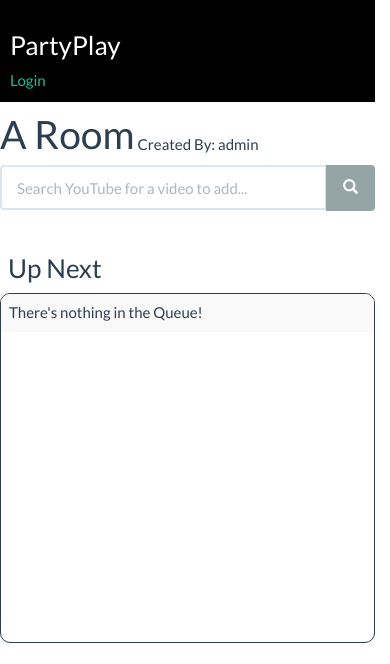
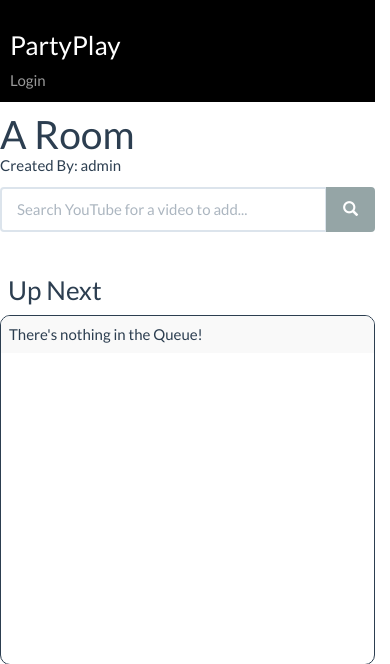
Before and after one commit to rollos/PartyPlay, a Django app: a page that uses PartyPlay/templates/base_generic.html in a window 390 px wide. Shown: the top 664 px of the page. Run offline with Django 3.2, Linux system fonts and the light colour scheme; data comes from the database, SQL or seed files in the repository; both versions use the stored data as it was after the commit; data that the repository does not hold is empty; some libraries are stand-ins or nearby versions.

Commit message:
Fixed some mobile layout problems

```diff
--- a/PartyPlay/static/css/styles.css
+++ b/PartyPlay/static/css/styles.css
@@ -33,4 +33,9 @@ body {
     background: #000;
     padding: 10px;
     margin:0;
+    color: #ffffff;
 }
+#mobile-bar a{
+    text-decoration: none;
+    color: #999999;
+}
--- a/PartyPlay/templates/base_generic.html
+++ b/PartyPlay/templates/base_generic.html
@@ -35,7 +35,7 @@
                 <a href="{% url 'rooms' %}"><h3 id="sidebar-title">PartyPlay</h3></a>
 
                 {% if user.is_authenticated %}
-                    <a href="{% url 'user-profile' %}">{{ user.get_username }}</a><
+                    <a href="{% url 'user-profile' %}" style="color: #ffffff;">{{ user.get_username }}</a> -
 
                     <a href="{% url 'logout'%}?next={{request.path}}">Logout</a>
                   {% else %}
--- a/PartyPlay/templates/partyplay/roommodel_detail.html
+++ b/PartyPlay/templates/partyplay/roommodel_detail.html
@@ -16,6 +16,7 @@
         <div class="col-sm-12" style="padding-bottom:10px; padding-top:10px;">
             <div class="title">
                     <h1 style="display:inline; vertical-align: bottom;">{{ room_data.name }}</h1>
+                <br class="visible-sm visible-xs">
                      <p style="display:inline; vertical-align: bottom;">Created By: {{ room_data.creator }}</p>
     {#                <div id="favorite">#}
     {#                    <button class="btn btn-default button-favorite"> <span class="glyphicon glyphicon-star"></span></button>#}
```
Also changed, not shown: db.sqlite3.
